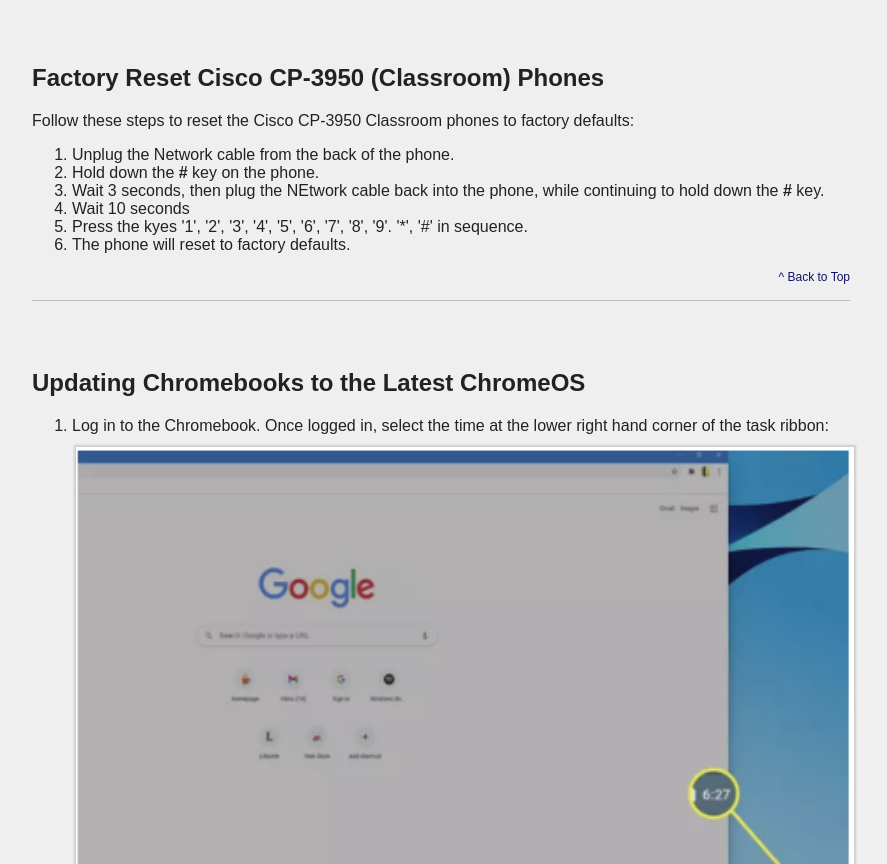
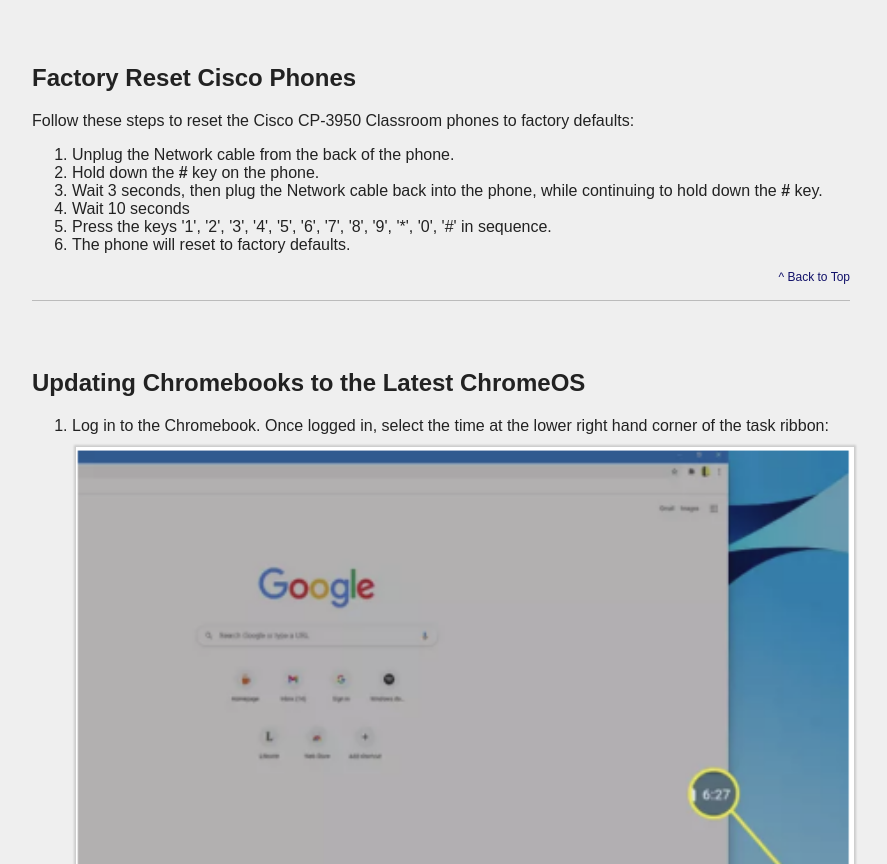
Before and after one commit to pjmcdermott92/it-references, a plain HTML site: page index.html in a window 1280 px wide. Shown: the part 6612-7476 px from the top of the page, without its empty margins (4-891 px from the left). Drawn offline with Linux system fonts and the light colour scheme.

Commit message:
Update index.html

```diff
--- a/index.html
+++ b/index.html
@@ -196,15 +196,15 @@
             </section>
 
             <section id="resetCiscoPhone">
-                <h2>Factory Reset Cisco CP-3950 (Classroom) Phones</h2>
+                <h2>Factory Reset Cisco Phones</h2>
                 <p>Follow these steps to reset the Cisco CP-3950 Classroom phones to factory defaults:</p>
 
                 <ol>
                     <li>Unplug the Network cable from the back of the phone.</li>
                     <li>Hold down the <strong>#</strong> key on the phone.</li>
-                    <li>Wait 3 seconds, then plug the NEtwork cable back into the phone, while continuing to hold down the <strong>#</strong> key.</li>
+                    <li>Wait 3 seconds, then plug the Network cable back into the phone, while continuing to hold down the <strong>#</strong> key.</li>
                     <li>Wait 10 seconds</li>
-                    <li>Press the kyes '1', '2', '3', '4', '5', '6', '7', '8', '9'. '*', '#' in sequence.</li>
+                    <li>Press the keys '1', '2', '3', '4', '5', '6', '7', '8', '9', '*', '0', '#' in sequence.</li>
                     <li>The phone will reset to factory defaults.</li>
                 </ol>
                 <a class="top-link" href="#top">^ Back to Top</a>
```
